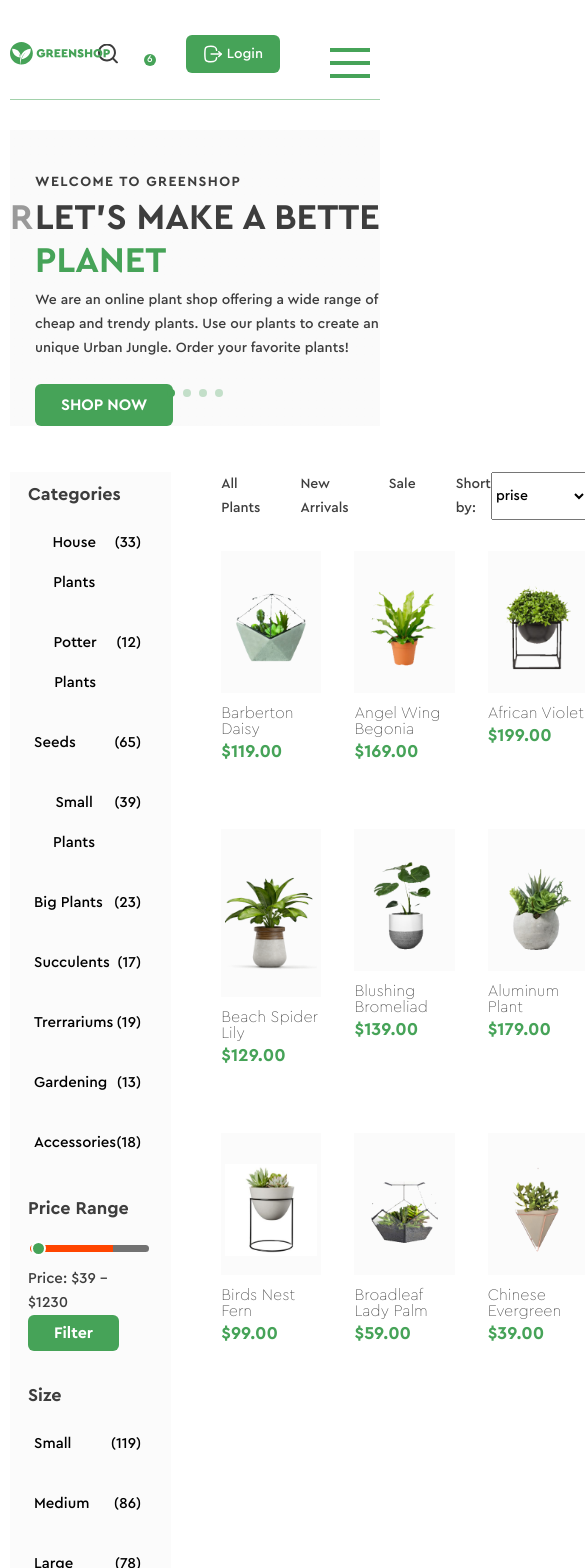
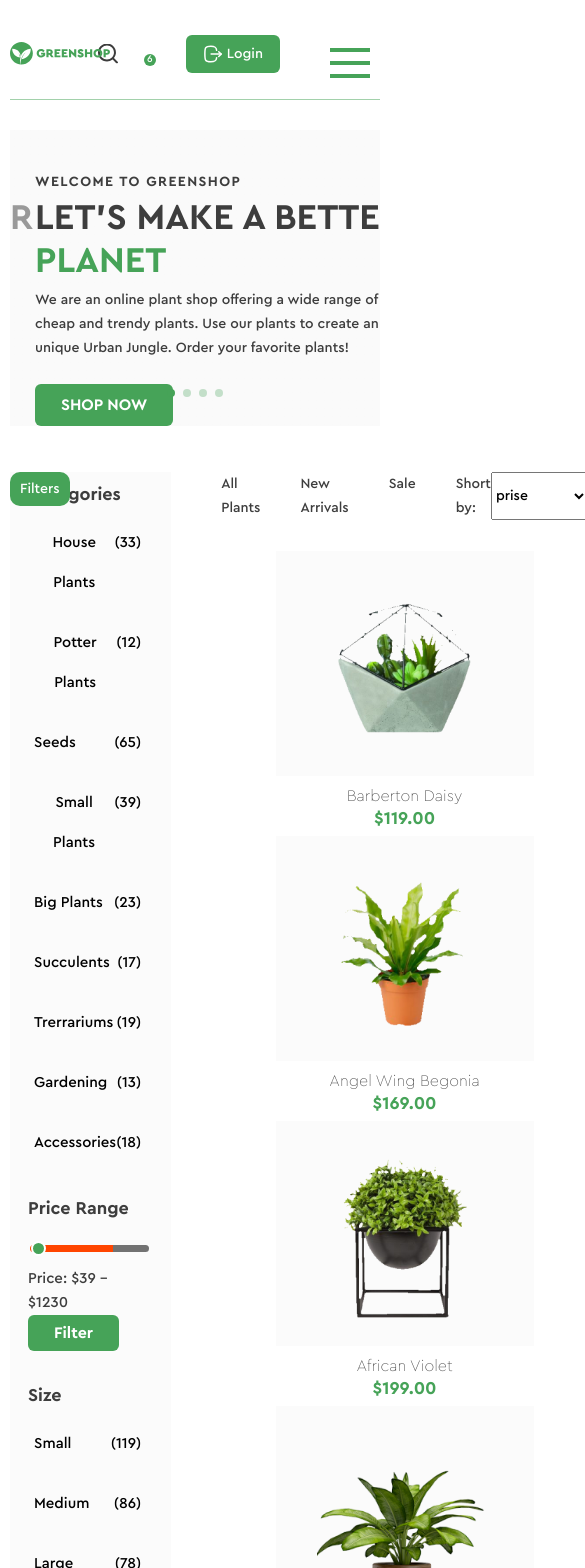
Before and after one commit to progdidi/greenshop, a React (Create React App) app: page / in a window 390 px wide. Shown: the top 1568 px of the page, 585 px wide, since content can reach past the window. Built offline with nearby package versions, Linux system fonts and the light colour scheme.

Commit message:
media styles

```diff
--- a/src/pages/MainPage/MainPage.js
+++ b/src/pages/MainPage/MainPage.js
@@ -28,6 +28,7 @@ const MainPage = () => {
                 <div className="catalog__inner">
                     <div className="catalog__aside">
                         <div className="catalog__filter">
+                            <div className="catalog__menu">
                             <div className="catalog__filter-category">
                                 <h6 className="catalog__filter-title">Categories</h6>
                                 <ul className="catalog__filter-list">
@@ -115,12 +116,17 @@ const MainPage = () => {
                                     </li>
                                 </ul>
                             </div>
+                            </div>
+
+
+
 
                         </div>
-                        <div className="banner">
-                            <img src={banner} alt="banner" className="banner__img" />
-                        </div>
+
                     </div>
+                    <button className="catalog__menu-btn">
+                        Filters
+                    </button>
                     <div className="catalog__content">
                         <div className="catalog__top">
                             <div className="catalog__top-buttons">
@@ -156,10 +162,16 @@ const MainPage = () => {
                         </div>
                     </div>
                     </div>
+
+
                 </div>
 
             </div>
         </section>
+        '
+        <div className="banner">
+            <img src={banner} alt="banner" className="banner__img" />
+        </div>
 
         <div className="advance">
             <div className="container">
--- a/src/pages/MainPage/mainPage.scss
+++ b/src/pages/MainPage/mainPage.scss
@@ -9,10 +9,12 @@
     margin-bottom: 94px;
     &__inner {
         display: flex;
+        position: relative;
     }
     &__aside {
         max-width: 310px;
         margin-right: 50px;
+
         .catalog__filter {
             background-color: $background-color;
             padding: 14px 24px 14px 18px;
@@ -54,9 +56,16 @@
             &-amount {
             }
         }
+    }
 
-        .banner {
-
+    &__menu {
+        &-btn {
+            padding: 5px 10px;
+            background-color: $green-color;
+            border-radius: 10px;
+            color: #fff;
+            position: absolute;
+            cursor: pointer;
         }
     }
 
@@ -96,6 +105,14 @@
                 grid-row-gap: 70px;
             }
         }
+    }
+}
+
+.banner {
+    &__img {
+        object-fit: cover;
+        width: 70%;
+        margin-bottom: 40px;
     }
 }
 
@@ -186,3 +203,43 @@
     }
 
 }
+
+@media (max-width: 540px) {
+    .catalog {
+        &__content {
+            .catalog__items {
+                .catalog__products {
+                    display: grid;
+                    grid-template-columns: repeat(2, 1fr);
+                    grid-column-gap: 33px;
+                    grid-row-gap: 70px;
+                }
+            }
+        }
+    }
+}
+
+@media (max-width: 450px) {
+    .catalog {
+        &__content {
+            .catalog__items {
+                .catalog__products {
+                    display: block;
+                }
+            }
+        }
+        &-item {
+            margin: 0 auto;
+            text-align: center;
+            margin-bottom: 10px;
+            &__media {
+                display: flex;
+                justify-content: center;
+            }
+            &__img {
+                object-fit: cover;
+                width: 70%;
+            }
+        }
+    }
+}
```
